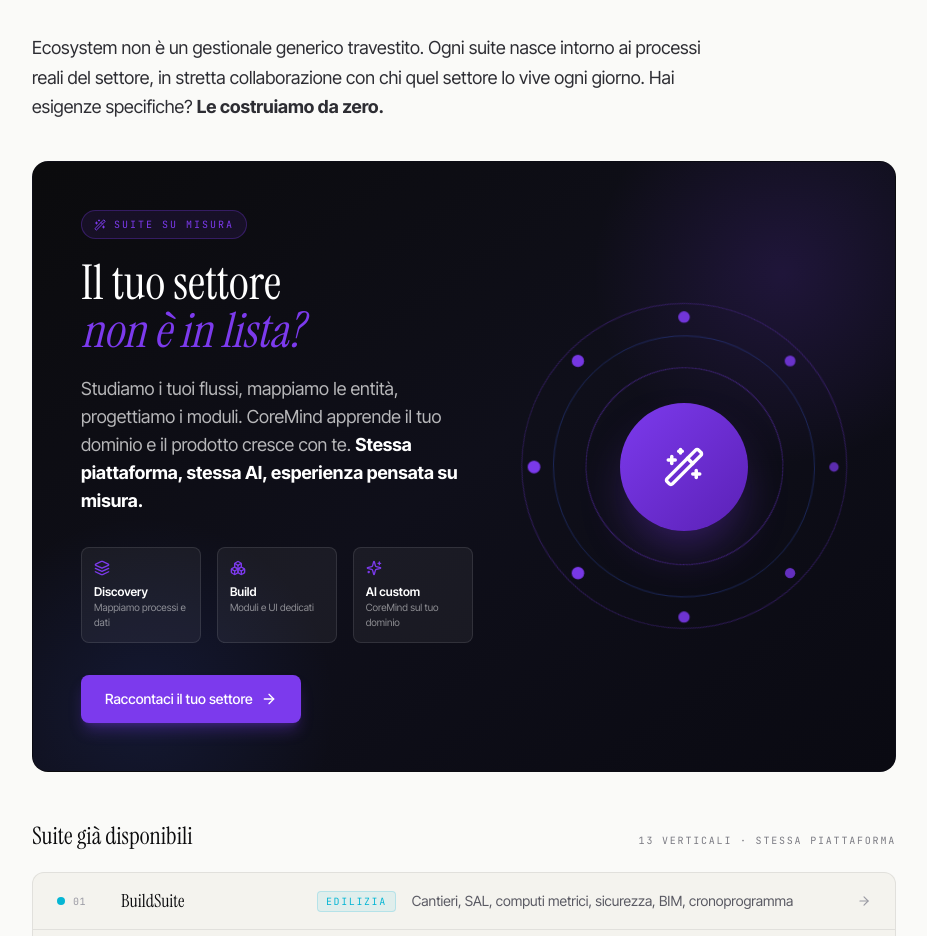
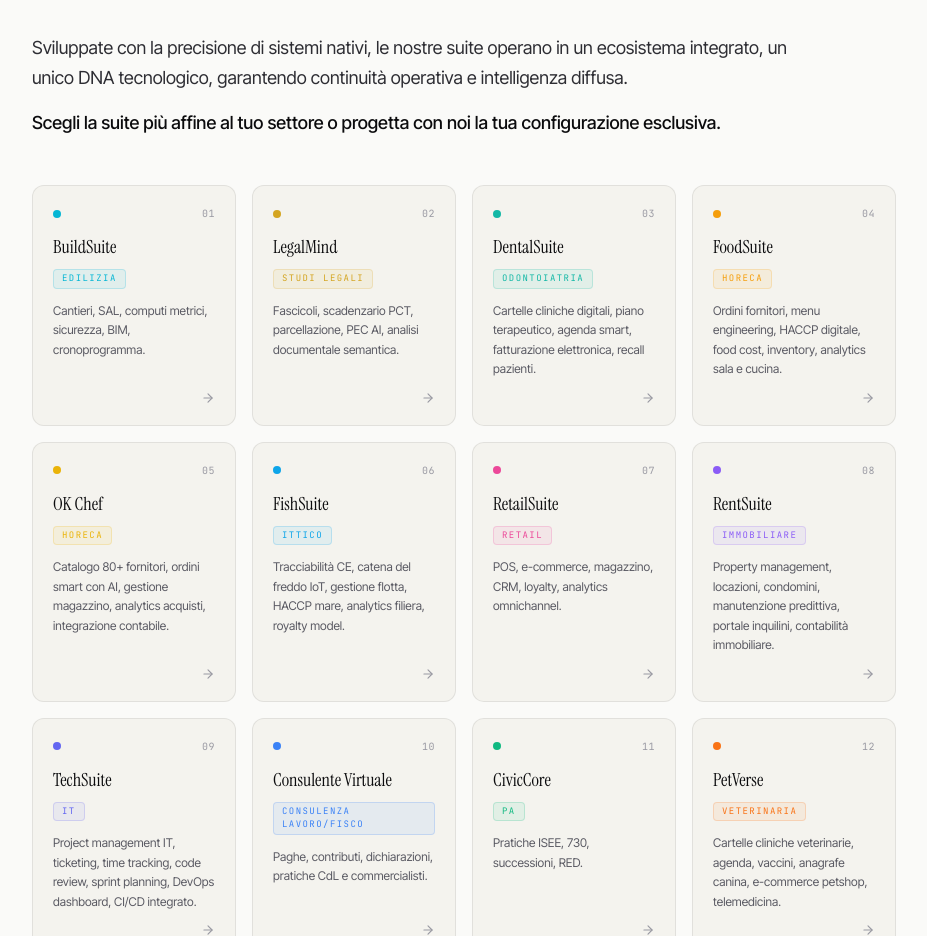
Before and after one commit to giuseppemignanocr7-create/ecosystem-srl, a Next.js app: page / in a window 1280 px wide. Shown: the part 3076-4012 px from the top of the page, without its empty margins (32-959 px from the left). Built offline with nearby package versions, Linux system fonts and the light colour scheme.

Commit message:
feat: SuiteGrid - 4-col card grid, new copy, navy custom block, remove old list

```diff
--- a/components/sections/SuiteGrid.tsx
+++ b/components/sections/SuiteGrid.tsx
@@ -39,16 +39,79 @@
         </Reveal>
 
         <Reveal delay={100}>
-          <p className="text-lg text-ink-700 mb-10 max-w-2xl leading-relaxed">
-            Ecosystem non è un gestionale generico travestito. Ogni suite nasce intorno ai
-            processi reali del settore, in stretta collaborazione con chi quel settore lo vive
-            ogni giorno. Hai esigenze specifiche? <strong>Le costruiamo da zero.</strong>
+          <p className="text-lg text-ink-700 mb-4 max-w-3xl leading-relaxed">
+            Sviluppate con la precisione di sistemi nativi, le nostre suite operano in un
+            ecosistema integrato, un unico DNA tecnologico, garantendo continuità operativa e
+            intelligenza diffusa.
+          </p>
+          <p className="text-lg text-ink-900 mb-12 max-w-3xl leading-relaxed font-medium">
+            Scegli la suite più affine al tuo settore o progetta con noi la tua configurazione
+            esclusiva.
           </p>
         </Reveal>
 
-        {/* CUSTOM-FIRST CTA — protagonista */}
+        {/* GRID DELLE SUITE — card rettangolari 4-col */}
         <Reveal delay={150}>
-          <div className="relative rounded-2xl border border-line-strong bg-gradient-to-br from-bg-ink via-[#0F0F1A] to-[#0A0A12] text-white p-8 lg:p-12 mb-12 overflow-hidden">
+          <div className="grid grid-cols-2 md:grid-cols-3 lg:grid-cols-4 gap-4 mb-16">
+            {SUITES.map((suite, idx) => {
+              const tag = suite.tag.split('·')[0].trim()
+              const color = SUITE_COLORS[suite.id] ?? '#7C3AED'
+              return (
+                <Link
+                  key={suite.id}
+                  href={`/suite/${suite.id}/`}
+                  className="group relative rounded-xl border border-line bg-paper-2 hover:bg-paper p-5 transition-all hover:-translate-y-0.5 hover:shadow-lg overflow-hidden flex flex-col h-full"
+                  style={{ ['--c' as string]: color }}
+                >
+                  {/* Strip top colorata */}
+                  <span
+                    aria-hidden
+                    className="absolute top-0 left-0 right-0 h-0.5 origin-left scale-x-0 group-hover:scale-x-100 transition-transform duration-300"
+                    style={{ background: color }}
+                  />
+
+                  <div className="flex items-center justify-between mb-3">
+                    <span
+                      className="w-2 h-2 rounded-full transition-transform group-hover:scale-150"
+                      style={{ background: color }}
+                    />
+                    <span className="font-mono text-[10px] tracking-wider text-ink-300">
+                      {String(idx + 1).padStart(2, '0')}
+                    </span>
+                  </div>
+
+                  <h4 className="font-serif text-lg text-ink-900 mb-2 group-hover:text-[color:var(--c)] transition-colors">
+                    {suite.name}
+                  </h4>
+
+                  <span
+                    className="inline-block w-fit font-mono text-[9px] tracking-[0.16em] uppercase px-2 py-0.5 rounded mb-3"
+                    style={{
+                      color: color,
+                      background: `${color}14`,
+                      border: `1px solid ${color}33`,
+                    }}
+                  >
+                    {tag}
+                  </span>
+
+                  <p className="text-xs text-ink-500 leading-relaxed flex-1">
+                    {suite.description.split('.')[0]}.
+                  </p>
+
+                  <ArrowRight
+                    size={14}
+                    className="text-ink-300 group-hover:text-[color:var(--c)] group-hover:translate-x-1 transition-all mt-3 self-end"
+                  />
+                </Link>
+              )
+            })}
+          </div>
+        </Reveal>
+
+        {/* SUITE SU MISURA — sfondo navy come hero */}
+        <Reveal delay={250}>
+          <div className="relative rounded-2xl bg-gradient-to-br from-brand-navy-3 via-brand-navy to-brand-navy-2 text-white p-8 lg:p-12 mb-6 overflow-hidden">
             <div
               className="absolute -top-20 -right-20 w-96 h-96 rounded-full opacity-30 pointer-events-none"
               style={{ background: 'radial-gradient(circle, rgba(124,58,237,0.5) 0%, transparent 70%)' }}
@@ -148,80 +211,6 @@
           </div>
         </Reveal>
 
-        {/* COMPACT LIST — 13 suite */}
-        <Reveal delay={250}>
-          <div className="flex items-baseline justify-between mb-5 flex-wrap gap-3">
-            <h3 className="font-serif text-2xl text-ink-900">Suite già disponibili</h3>
-            <span className="font-mono text-[10px] tracking-[0.18em] uppercase text-ink-400">
-              {SUITES.length} verticali · stessa piattaforma
-            </span>
-          </div>
-        </Reveal>
-
-        <Reveal delay={300}>
-          <div className="rounded-xl border border-line bg-paper-2 divide-y divide-line overflow-hidden">
-            {SUITES.map((suite, idx) => {
-              const tag = suite.tag.split('·')[0].trim()
-              const color = SUITE_COLORS[suite.id] ?? '#7C3AED'
-              return (
-                <Link
-                  key={suite.id}
-                  href={`/suite/${suite.id}/`}
-                  className="group relative flex items-center gap-4 px-4 sm:px-6 py-3.5 hover:bg-paper transition-colors"
-                >
-                  {/* Strip colorata sulla sinistra al hover */}
-                  <span
-                    aria-hidden
-                    className="absolute left-0 top-0 bottom-0 w-1 origin-bottom scale-y-0 group-hover:scale-y-100 transition-transform duration-300"
-                    style={{ background: color }}
-                  />
-
-                  {/* Numero + dot colorato */}
-                  <span className="flex items-center gap-2 w-12 shrink-0">
-                    <span
-                      className="w-2 h-2 rounded-full shrink-0 transition-transform group-hover:scale-125"
-                      style={{ background: color }}
-                    />
-                    <span className="font-mono text-[10px] tracking-wider text-ink-300">
-                      {String(idx + 1).padStart(2, '0')}
-                    </span>
-                  </span>
-
-                  <span
-                    className="font-serif text-lg text-ink-900 transition-colors min-w-[140px] sm:min-w-[180px]"
-                    style={{ ['--c' as string]: color }}
-                  >
-                    <span className="group-hover:text-[color:var(--c)] transition-colors">
-                      {suite.name}
-                    </span>
-                  </span>
-
-                  <span
-                    className="hidden sm:inline font-mono text-[10px] tracking-[0.16em] uppercase px-2 py-0.5 rounded transition-colors"
-                    style={{
-                      color: color,
-                      background: `${color}14`,
-                      border: `1px solid ${color}33`,
-                    }}
-                  >
-                    {tag}
-                  </span>
-
-                  <span className="flex-1 hidden md:block text-sm text-ink-500 truncate">
-                    {suite.description.split('.')[0]}
-                  </span>
-
-                  <ArrowRight
-                    size={14}
-                    className="text-ink-300 group-hover:translate-x-0.5 transition-all shrink-0"
-                    style={{ ['--c' as string]: color }}
-                  />
-                </Link>
-              )
-            })}
-          </div>
-        </Reveal>
-
         <Reveal delay={400}>
           <p className="mt-6 text-center text-xs text-ink-500">
             Ogni suite è personalizzabile su misura del tuo flusso operativo ·
```
